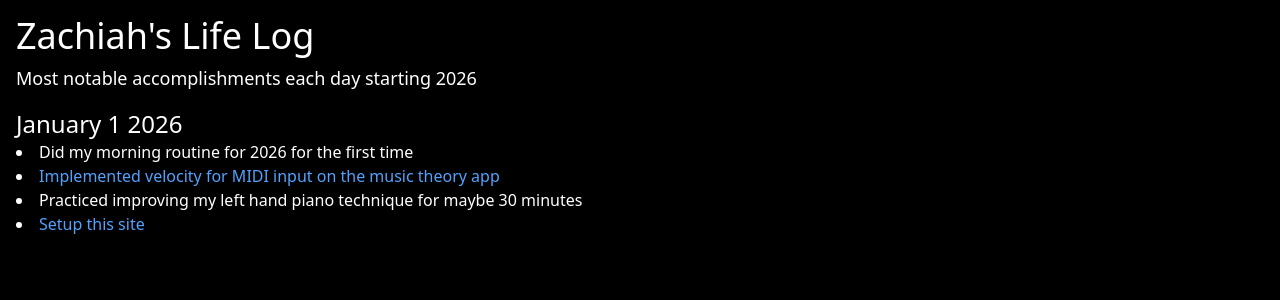
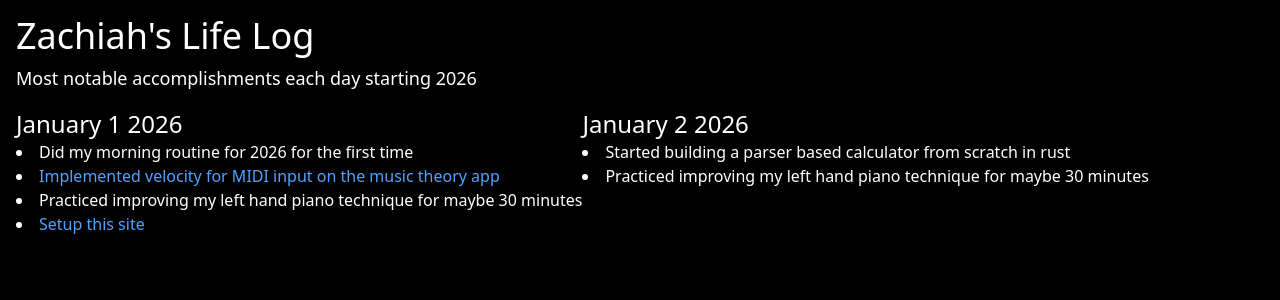
Before and after one commit to Zachiah/life-log, a SvelteKit app: page / in a window 1280 px wide. Shown: the top 300 px of the page. Built offline with nearby package versions, Linux system fonts and the light colour scheme.

Commit message:
Add jan 2 entry

```diff
--- a/src/routes/+page.svelte
+++ b/src/routes/+page.svelte
@@ -10,6 +10,13 @@
 				],
 				'Practiced improving my left hand piano technique for maybe 30 minutes',
 				['Setup this site', 'https://life-log.zachiah.com/']
+			]
+		},
+		{
+			date: 'January 2 2026',
+			events: [
+				'Started building a parser based calculator from scratch in rust',
+				'Practiced improving my left hand piano technique for maybe 30 minutes'
 			]
 		}
 	];
```
